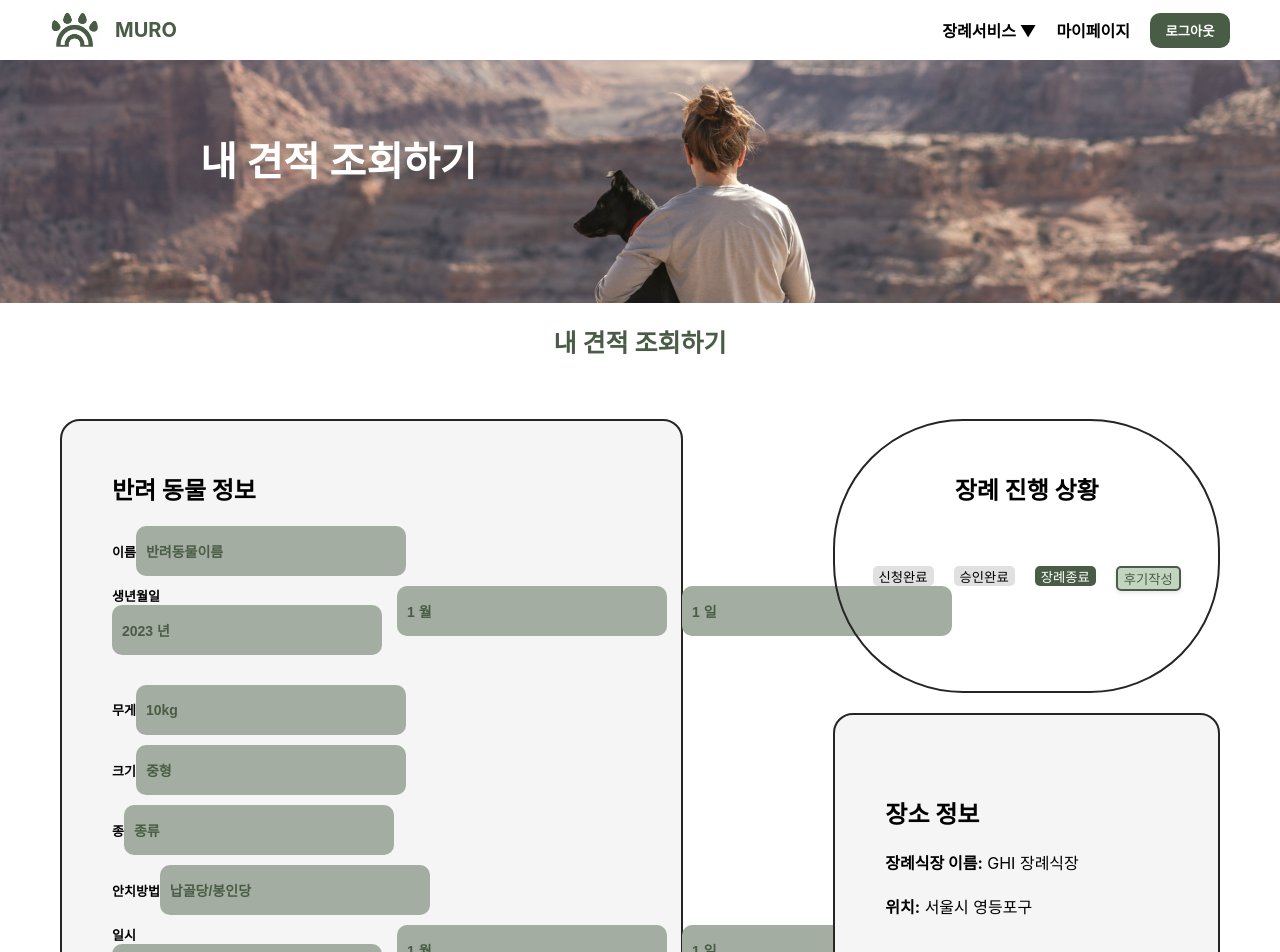
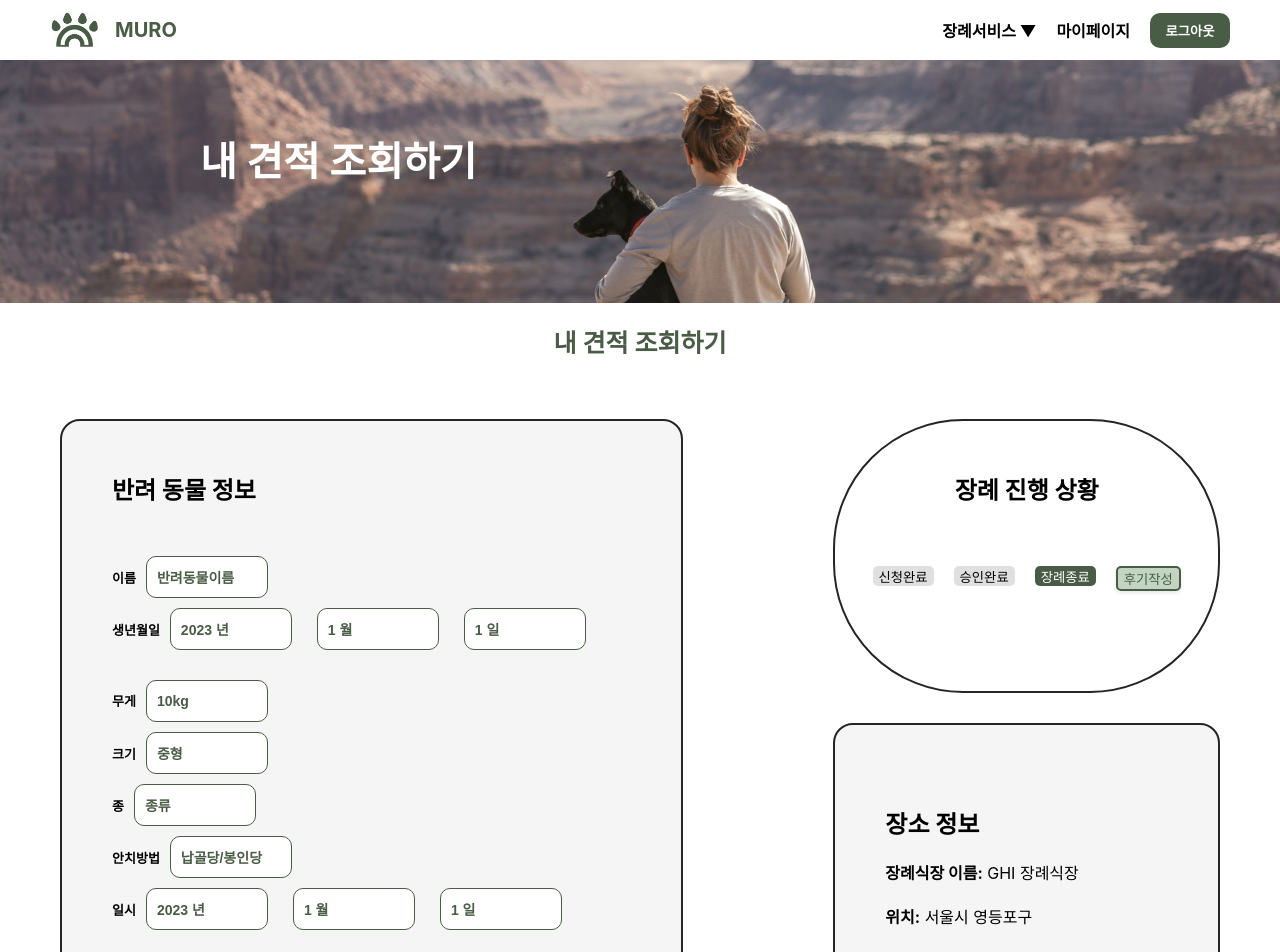
Before and after one commit to 23Software5/FrontEnd, a React (Create React App) app: page /mysearch in a window 1280 px wide. Shown: the top 952 px of the page. Built offline with nearby package versions, Linux system fonts and the light colour scheme.

Commit message:
Fix: MySearch page style fix

```diff
--- a/src/pages/MySearch.js
+++ b/src/pages/MySearch.js
@@ -2,14 +2,18 @@ import React, { useState } from "react";
 import "../styles/MySearch.css";
 
 const MySearch = () => {
-  const [mystate, setMystate] = useState([' 신청완료 ', ' 승인완료 ', ' 장례종료 ']);
+  const [mystate, setMystate] = useState([
+    " 신청완료 ",
+    " 승인완료 ",
+    " 장례종료 ",
+  ]);
   const [isReviewModalOpen, setReviewModalOpen] = useState(false);
   const [selectedFuneral, setSelectedFuneral] = useState({
     name: "GHI 장례식장",
     location: "서울시 영등포구",
     // description: "가상의 장례식장입니다.",
   });
-  const [reviewText, setReviewText] = useState('');
+  const [reviewText, setReviewText] = useState("");
   const [starRating, setStarRating] = useState(0);
 
   const openReviewModal = () => {
@@ -28,7 +32,7 @@ const MySearch = () => {
   };
 
   const submitReview = () => {
-    console.log('Review Submitted:', {
+    console.log("Review Submitted:", {
       funeralHome: selectedFuneral.name,
       starRating,
       reviewText,
@@ -39,18 +43,18 @@ const MySearch = () => {
   };
 
   const formData = {
-    name: '반려동물이름',
-    birthYear: '2023',
-    birthMonth: '1',
-    birthDay: '1',
-    weight: '10kg',
-    size: '중형',
-    breed: '종류',
-    burialMethod: '납골당/봉인당',
-    dateYear: '2023',
-    dateMonth: '1',
-    dateDay: '1',
-    specialNotes: '특이사항 없음',
+    name: "반려동물이름",
+    birthYear: "2023",
+    birthMonth: "1",
+    birthDay: "1",
+    weight: "10kg",
+    size: "중형",
+    breed: "종류",
+    burialMethod: "납골당/봉인당",
+    dateYear: "2023",
+    dateMonth: "1",
+    dateDay: "1",
+    specialNotes: "특이사항 없음",
   };
 
   const StarRating = ({ onChange }) => {
@@ -62,7 +66,10 @@ const MySearch = () => {
           <span
             key={star}
             onClick={() => onChange(star)}
-            style={{ cursor: 'pointer', color: star <= starRating ? 'gold' : 'gray' }}
+            style={{
+              cursor: "pointer",
+              color: star <= starRating ? "gold" : "gray",
+            }}
           >
             &#9733;
           </span>
@@ -78,7 +85,7 @@ const MySearch = () => {
         <div>
           <strong>장례식장 이름:</strong> {selectedFuneral.name}
         </div>
-        <br/>
+        <br />
         <div>
           <strong>위치:</strong> {selectedFuneral.location}
         </div>
@@ -93,68 +100,125 @@ const MySearch = () => {
     <div>
       <div className="img">
         <div className="Search-imgcontent">
-          <span style={{ fontSize: '40px', fontWeight: 'bold' }}>내 견적 조회하기</span>
+          <span style={{ fontSize: "40px", fontWeight: "bold" }}>
+            내 견적 조회하기
+          </span>
         </div>
       </div>
       <div className="my-search-middle">내 견적 조회하기</div>
 
-      {/* 반려 동물 정보 표시 부분 */}
+
       <div className="my_search_container">
         <div className="My_pet">
           <div className="My_pet_panel">
-            <h2>반려 동물 정보</h2>
+            <h2 className="mysearch-info-title">반려 동물 정보</h2>
             <div>
               <label>
                 이름
-                <input type="text" value={formData.name} readOnly />
+                <input
+                  className="mysearch-input"
+                  type="text"
+                  value={formData.name}
+                  readOnly
+                />
               </label>
             </div>
             <div className="date-input-container">
               <label>
                 생년월일
-                <input type="text" value={`${formData.birthYear} 년`} readOnly />
+                <input
+                  className="mysearch-input"
+                  type="text"
+                  value={`${formData.birthYear} 년`}
+                  readOnly
+                />
               </label>
               <label>
-                <input type="text" value={`${formData.birthMonth} 월`} readOnly />
+                <input
+                  className="mysearch-input"
+                  type="text"
+                  value={`${formData.birthMonth} 월`}
+                  readOnly
+                />
               </label>
               <label>
-                <input type="text" value={`${formData.birthDay} 일`} readOnly />
+                <input
+                  className="mysearch-input"
+                  type="text"
+                  value={`${formData.birthDay} 일`}
+                  readOnly
+                />
               </label>
             </div>
             <div>
               <label>
                 무게
-                <input type="text" value={formData.weight} readOnly />
+                <input
+                  className="mysearch-input"
+                  type="text"
+                  value={formData.weight}
+                  readOnly
+                />
               </label>
             </div>
             <div>
               <label>
                 크기
-                <input type="text" value={formData.size} readOnly />
+                <input
+                  className="mysearch-input"
+                  type="text"
+                  value={formData.size}
+                  readOnly
+                />
               </label>
             </div>
             <div>
               <label>
                 종
-                <input type="text" value={formData.breed} readOnly />
+                <input
+                  className="mysearch-input"
+                  type="text"
+                  value={formData.breed}
+                  readOnly
+                />
               </label>
             </div>
             <div>
               <label>
                 안치방법
-                <input type="text" value={formData.burialMethod} readOnly />
+                <input
+                  className="mysearch-input"
+                  type="text"
+                  value={formData.burialMethod}
+                  readOnly
+                />
               </label>
             </div>
             <div className="date-input-container">
               <label>
                 일시
-                <input type="text" value={`${formData.dateYear} 년`} readOnly />
+                <input
+                  className="mysearch-input"
+                  type="text"
+                  value={`${formData.dateYear} 년`}
+                  readOnly
+                />
               </label>
               <label>
-                <input type="text" value={`${formData.dateMonth} 월`} readOnly />
+                <input
+                  className="mysearch-input"
+                  type="text"
+                  value={`${formData.dateMonth} 월`}
+                  readOnly
+                />
               </label>
               <label>
-                <input type="text" value={`${formData.dateDay} 일`} readOnly />
+                <input
+                  className="mysearch-input"
+                  type="text"
+                  value={`${formData.dateDay} 일`}
+                  readOnly
+                />
               </label>
             </div>
             <div className="estiate-request-footer">
@@ -168,29 +232,30 @@ const MySearch = () => {
           </div>
         </div>
 
-        <div className="My_process" style={{ textAlign: 'center' }}>
+        <div className="My_process" style={{ textAlign: "center" }}>
           <h2>장례 진행 상황</h2>
-          <br/>
+          <br />
           <div className="status-buttons">
             {mystate.map((status, index) => (
               <button
                 key={index}
                 disabled
                 style={{
-                  backgroundColor: status === mystate[2] ? '#495c45' : '#e0e0e0',
-                  color: status === mystate[2] ? 'white' : 'black',
+                  backgroundColor:
+                    status === mystate[2] ? "#495c45" : "#e0e0e0",
+                  color: status === mystate[2] ? "white" : "black",
                 }}
               >
                 {status}
               </button>
             ))}
-            {mystate[2] === ' 장례종료 ' && (
+            {mystate[2] === " 장례종료 " && (
               <button
                 className="review-button"
                 onClick={openReviewModal}
                 style={{
-                  backgroundColor: isReviewModalOpen ? '#495c45' : '#c1d5c0',
-                  color: isReviewModalOpen ? 'white' : '#495c45',
+                  backgroundColor: isReviewModalOpen ? "#495c45" : "#c1d5c0",
+                  color: isReviewModalOpen ? "white" : "#495c45",
                 }}
               >
                 후기작성
--- a/src/styles/MySearch.css
+++ b/src/styles/MySearch.css
@@ -5,6 +5,9 @@
   text-align: center;
   margin-top: 20px;
   font-weight: 700;
+}
+.mysearch-info-title{
+margin-bottom:50px;
 }
 
 .my_search_container {
@@ -41,6 +44,7 @@
   border: 2px solid rgb(39, 36, 36);
   border-radius: 130px;
   padding-top: 30px;
+  margin-bottom:30px
 
 }
 .My_place {
@@ -61,6 +65,14 @@
   display: flex;
   justify-content: center;
   margin-top: 20px;
+}
+.mysearch-input{
+  border-radius: 10px;
+  border: 1px solid #495c45;
+  background-color: white;
+  margin-left: 10px;
+  width: 100px;
+  height: 30px;
 }
 
 .status-buttons button {
@@ -83,7 +95,6 @@
   box-shadow: 0 2px 4px rgba(0, 0, 0, 0.1);
 }
 
-/* MySearch.css */
 
 .review-modal {
   position: fixed;
```
Lines whose indentation alone changed are shown as unchanged.
